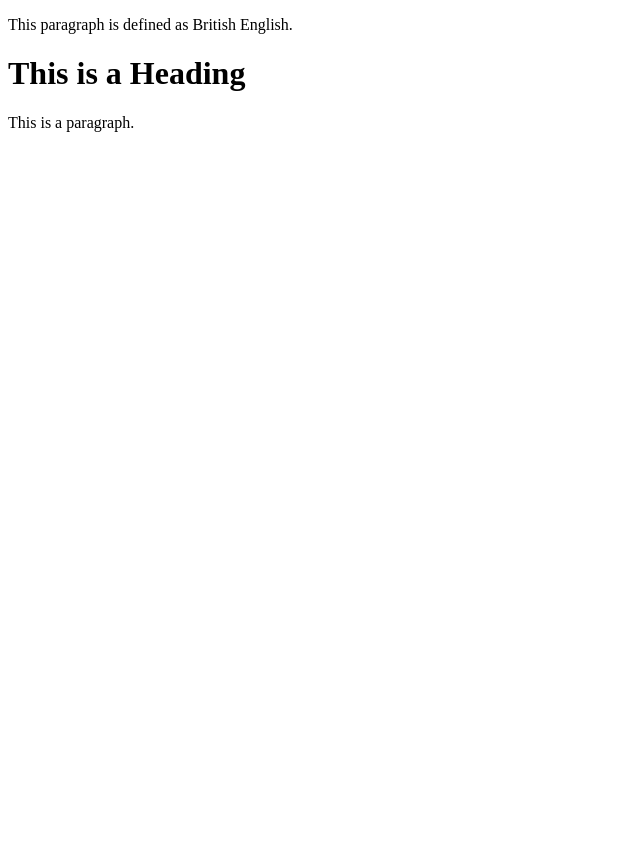
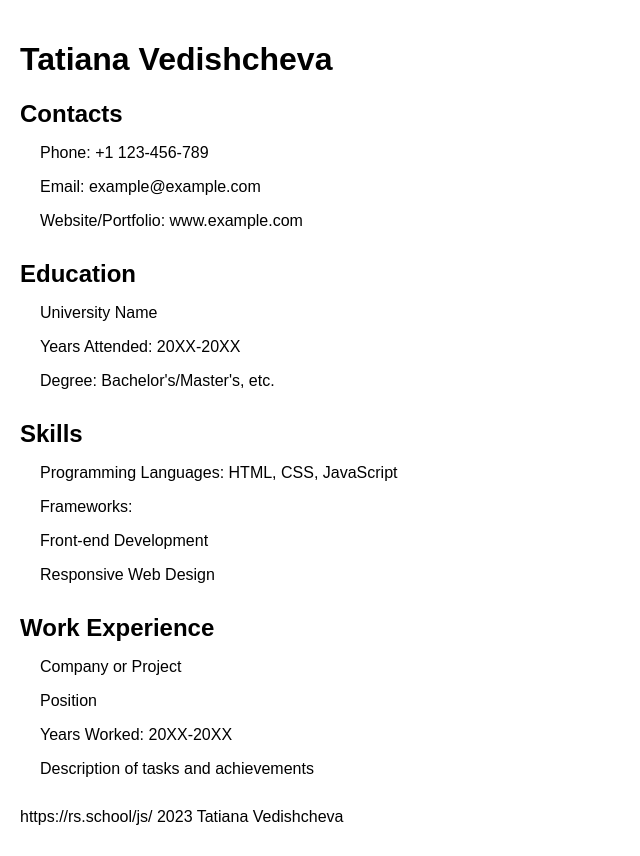
Before and after one commit to TatianaVeda/rsschool-cv, a plain HTML site: page index.html in a window 1280 px wide. Shown: the whole page, without its empty margins (0-640 px from the left). Before the commit the page ends 800 px from the top, so only its background shows below. Drawn offline with Linux system fonts and the light colour scheme.

Commit message:
feat: add html elements

```diff
--- a/index.html
+++ b/index.html
@@ -1,12 +1,77 @@
 <!DOCTYPE html>
 <html>
 <head>
-<title>Page Title</title>
+  <meta charset="UTF-8">
+  <title>Resume - Junior Front End Developer</title>
+  <style>
+    body {
+      font-family: Arial, sans-serif;
+      margin: 0;
+      padding: 20px;
+    }
+ lang="eng"
+    h1 {
+      margin-bottom: 20px;
+    }
+    p {
+      margin-bottom: 10px;
+    }
+    .section {
+      margin-bottom: 30px;
+    }
+    .section-title {
+      font-weight: bold;
+      margin-bottom: 10px;
+    }
+    .section-content {
+      margin-left: 20px;
+    }
+  </style>
 </head>
 <body>
-<p lang="en-GB">This paragraph is defined as British English.</p>
-<h1>This is a Heading</h1>
-<p>This is a paragraph.</p>
+  <h1>Tatiana Vedishcheva</h1>
+
+  <div class="section">
+    <h2 class="section-title">Contacts</h2>
+    <div class="section-content">
+      <p>Phone: +1 123-456-789</p>
+      <p>Email: example@example.com</p>
+      <p>Website/Portfolio: www.example.com</p>
+    </div>
+  </div>
+
+  <div class="section">
+    <h2 class="section-title">Education</h2>
+    <div class="section-content">
+      <p>University Name</p>
+      <p>Years Attended: 20XX-20XX</p>
+      <p>Degree: Bachelor's/Master's, etc.</p>
+    </div>
+  </div>
+
+  <div class="section">
+    <h2 class="section-title">Skills</h2>
+    <div class="section-content">
+      <p>Programming Languages: HTML, CSS, JavaScript</p>
+      <p>Frameworks:
+      <p>Front-end Development</p>
+      <p>Responsive Web Design</p>
+    </div>
+  </div>
+
+  <div class="section">
+    <h2 class="section-title">Work Experience</h2>
+    <div class="section-content">
+      <p>Company or Project</p>
+      <p>Position</p>
+      <p>Years Worked: 20XX-20XX</p>
+      <p>Description of tasks and achievements</p>
+    </div>
+  </div>
+  <footer>
+    <p>
+      https://rs.school/js/ 2023 Tatiana Vedishcheva </p>
+  </footer>
 
 </body>
 </html>
```
